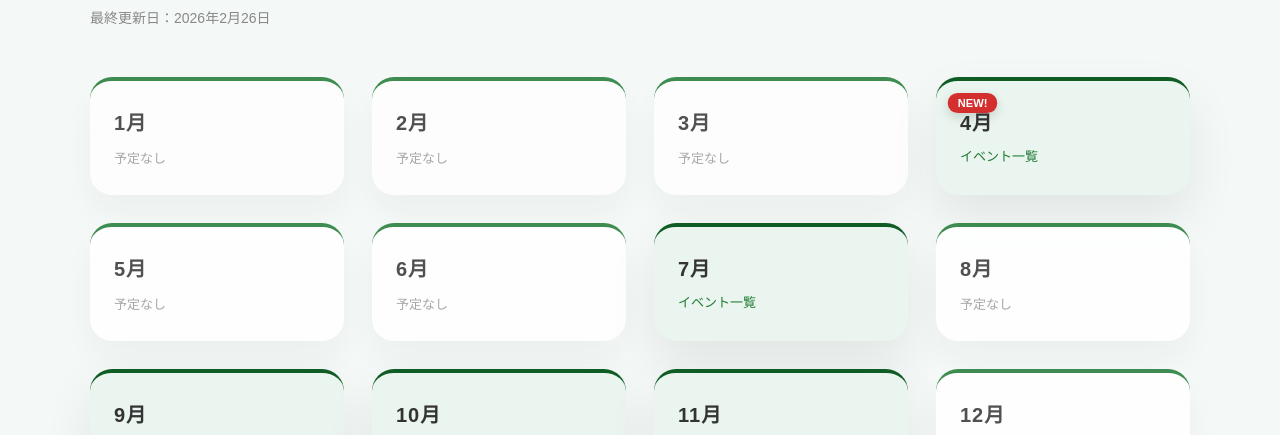
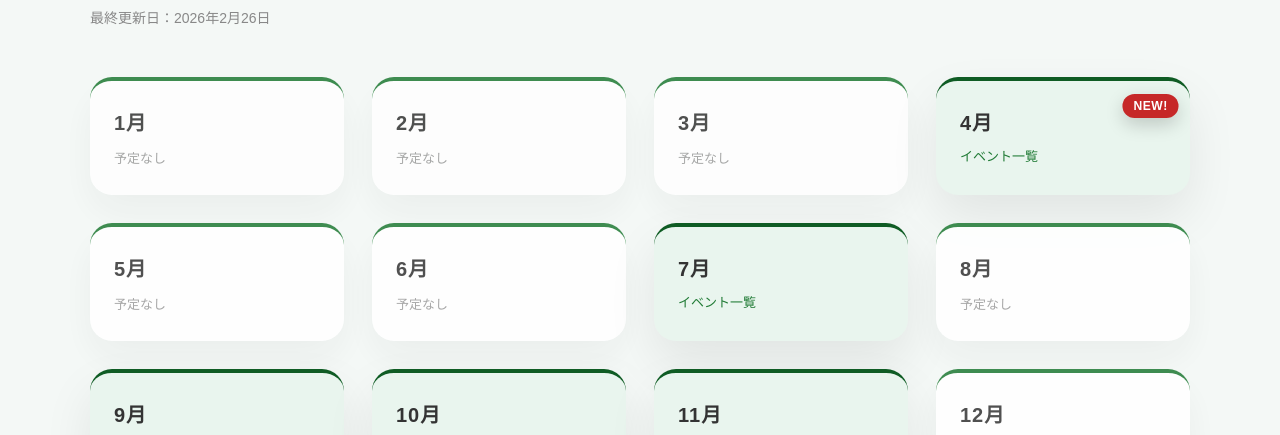
Before and after one commit to yokoooo1111/2026_GTAschedule, a plain HTML site: page index.html in a window 1280 px wide. Shown: the part 295-730 px from the top of the page. Drawn offline with Linux system fonts and the light colour scheme.

Commit message:
Update index.html

```diff
--- a/index.html
+++ b/index.html
@@ -85,20 +85,21 @@ h1 {
 .new-month::after {
   content: "NEW!";
   position: absolute;
-  top: 12px;
-  left: 12px;
-  background: #d32f2f;
+  top: 14px;
+  right: 14px;
+  background: #c62828;
   color: #fff;
   font-size: 11px;
-  padding: 4px 10px;
+  padding: 5px 10px;
   border-radius: 999px;
   font-weight: 600;
-  box-shadow: 0 4px 10px rgba(0,0,0,0.15);
-  animation: pop 1.8s infinite;
+  letter-spacing: 0.5px;
+  box-shadow: 0 6px 16px rgba(0,0,0,0.18);
+  animation: pulse 2s infinite;
 }
-      @keyframes pop {
-  0% { transform: scale(1); }
-  50% { transform: scale(1.08); }
+@keyframes pulse {
+  0%   { transform: scale(1); }
+  50%  { transform: scale(1.1); }
   100% { transform: scale(1); }
 }
 
```
